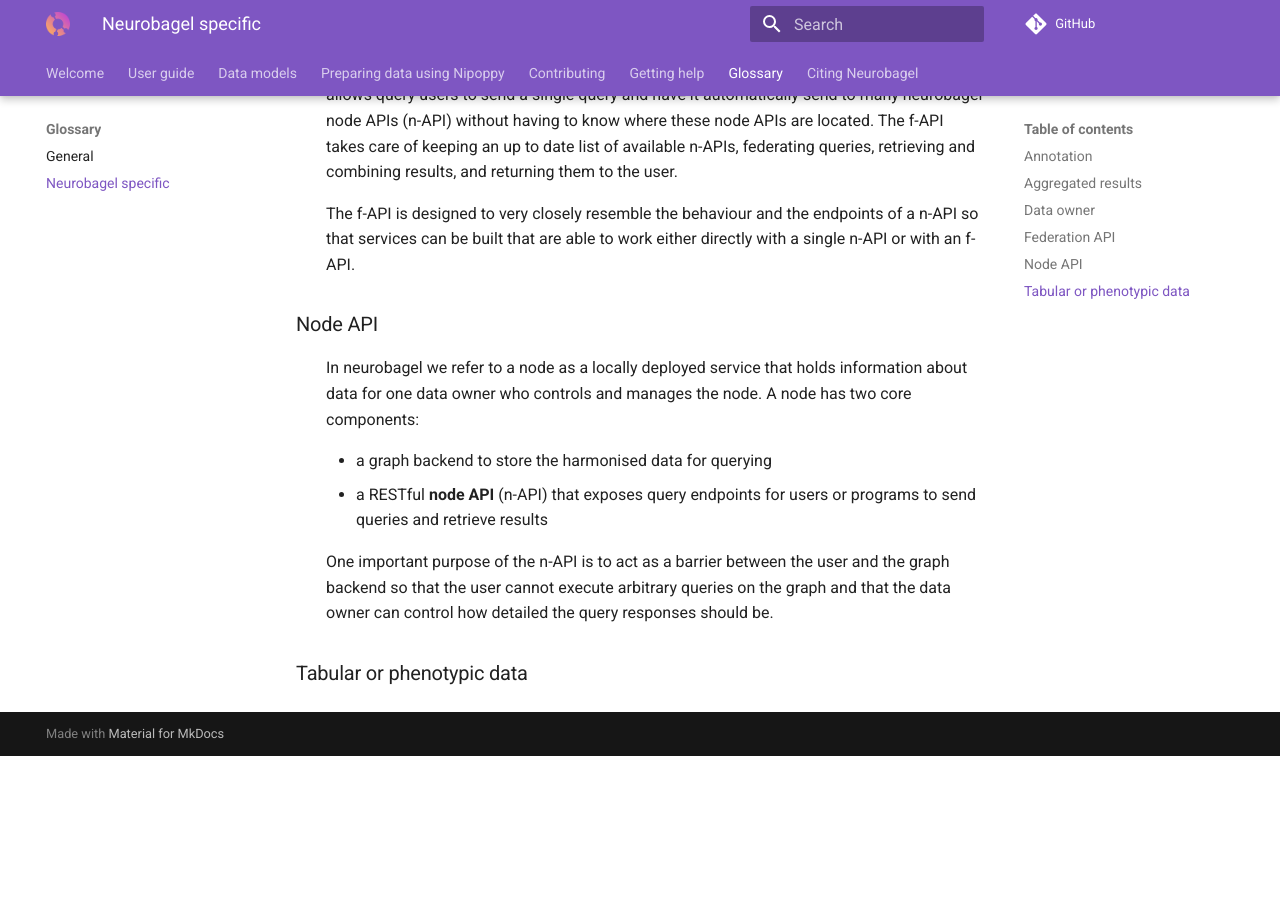
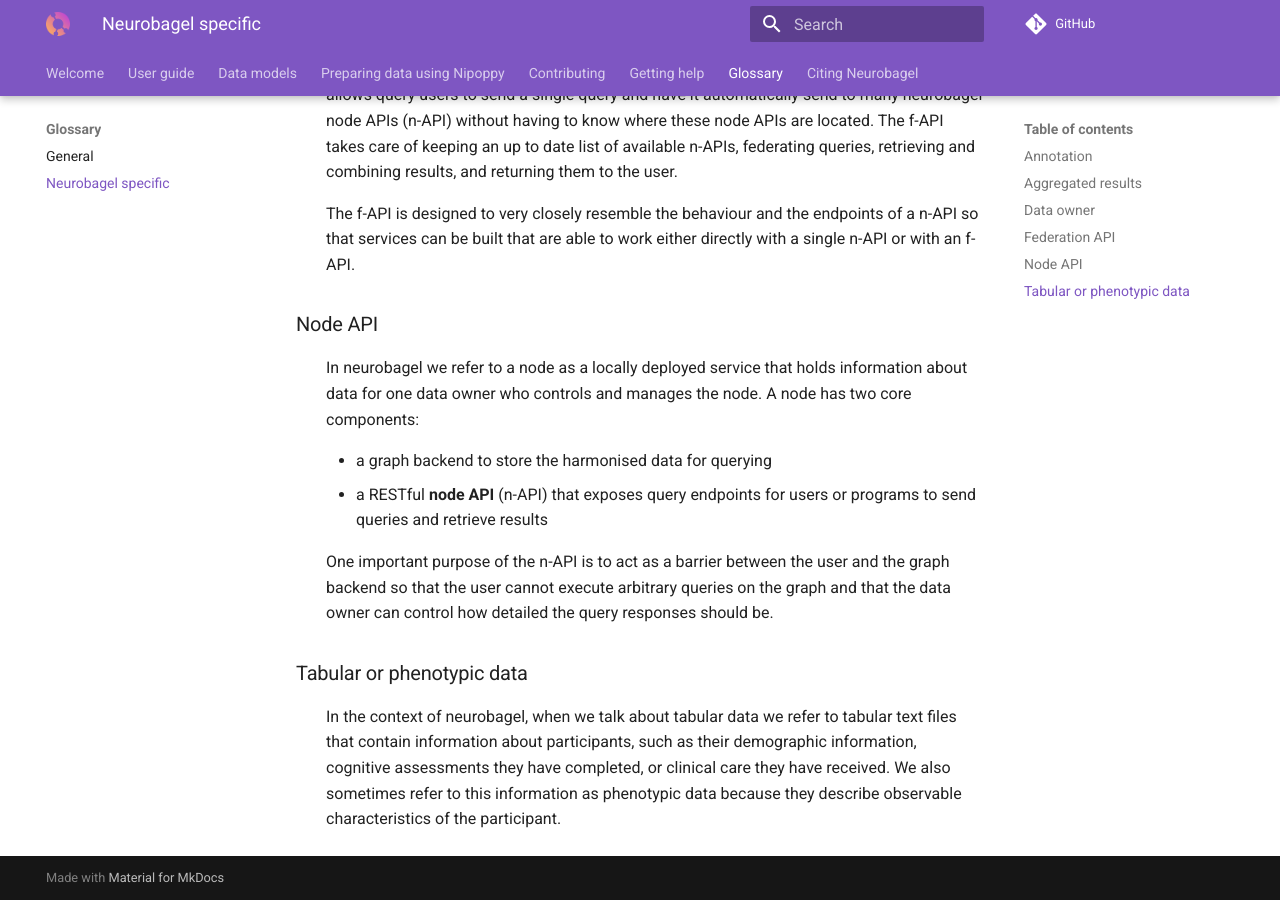
Before and after one commit to neurobagel/documentation, an MkDocs documentation site: the page built from docs/neurobagel_glossary.md, in a window 1280 px wide and 900 px high, scrolled down 758 px. Built offline with MkDocs 1.6.1 and Material for MkDocs 9.7.7, drawn with Linux system fonts in a browser that asks for light colours; comment, search, counter and statistics services are not loaded; before the commit the page ends 1514 px from its top, so only the background shows below that.

Commit message:
Explain tabular data

```diff
--- a/docs/neurobagel_glossary.md
+++ b/docs/neurobagel_glossary.md
@@ -55,4 +55,10 @@
 
 ### Tabular or phenotypic data
 
-:
+:   In the context of neurobagel, when we talk about tabular data
+    we refer to tabular text files that contain information about
+    participants, such as their demographic information,
+    cognitive assessments they have completed,
+    or clinical care they have received.
+    We also sometimes refer to this information as phenotypic data
+    because they describe observable characteristics of the participant.
```
